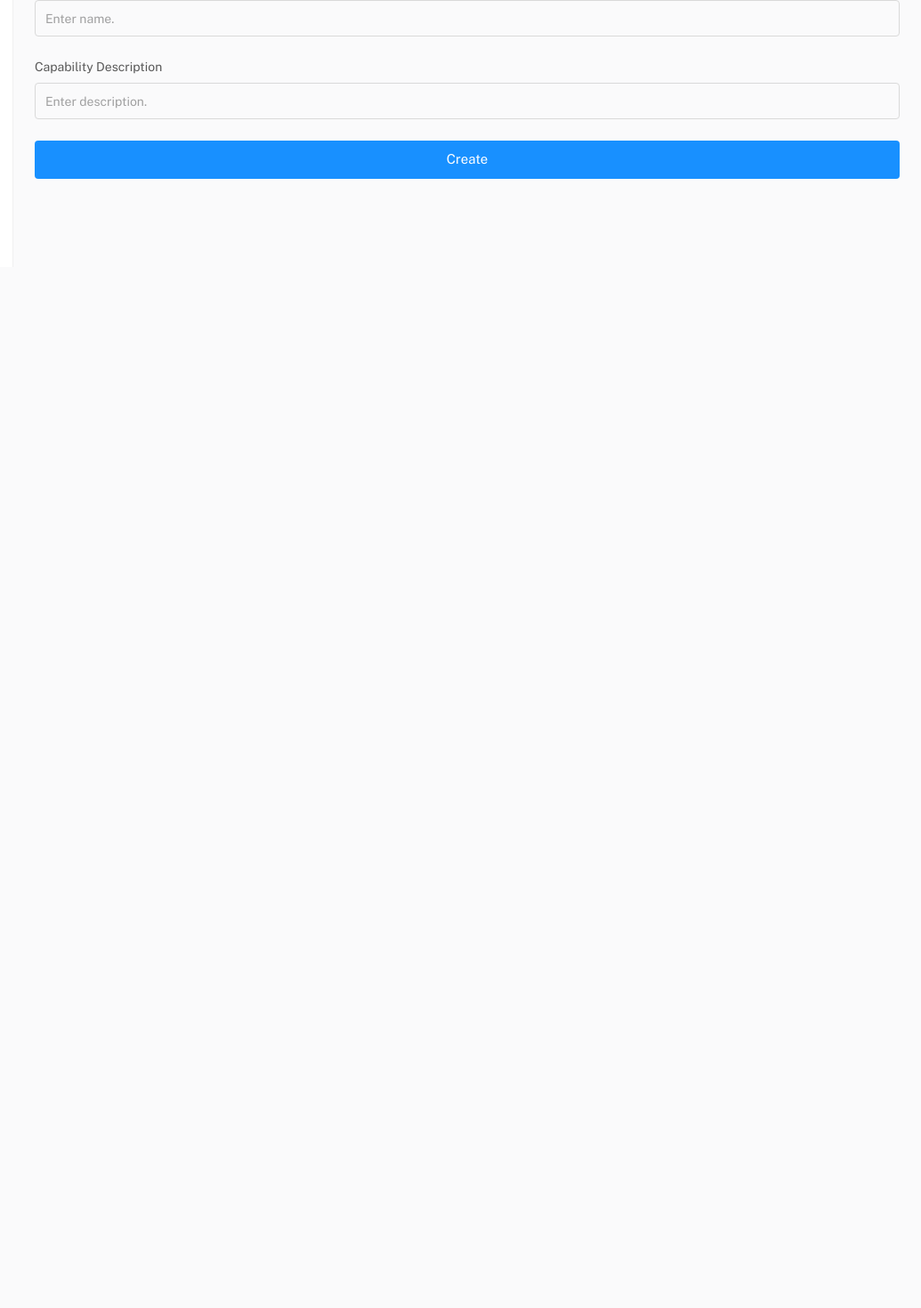
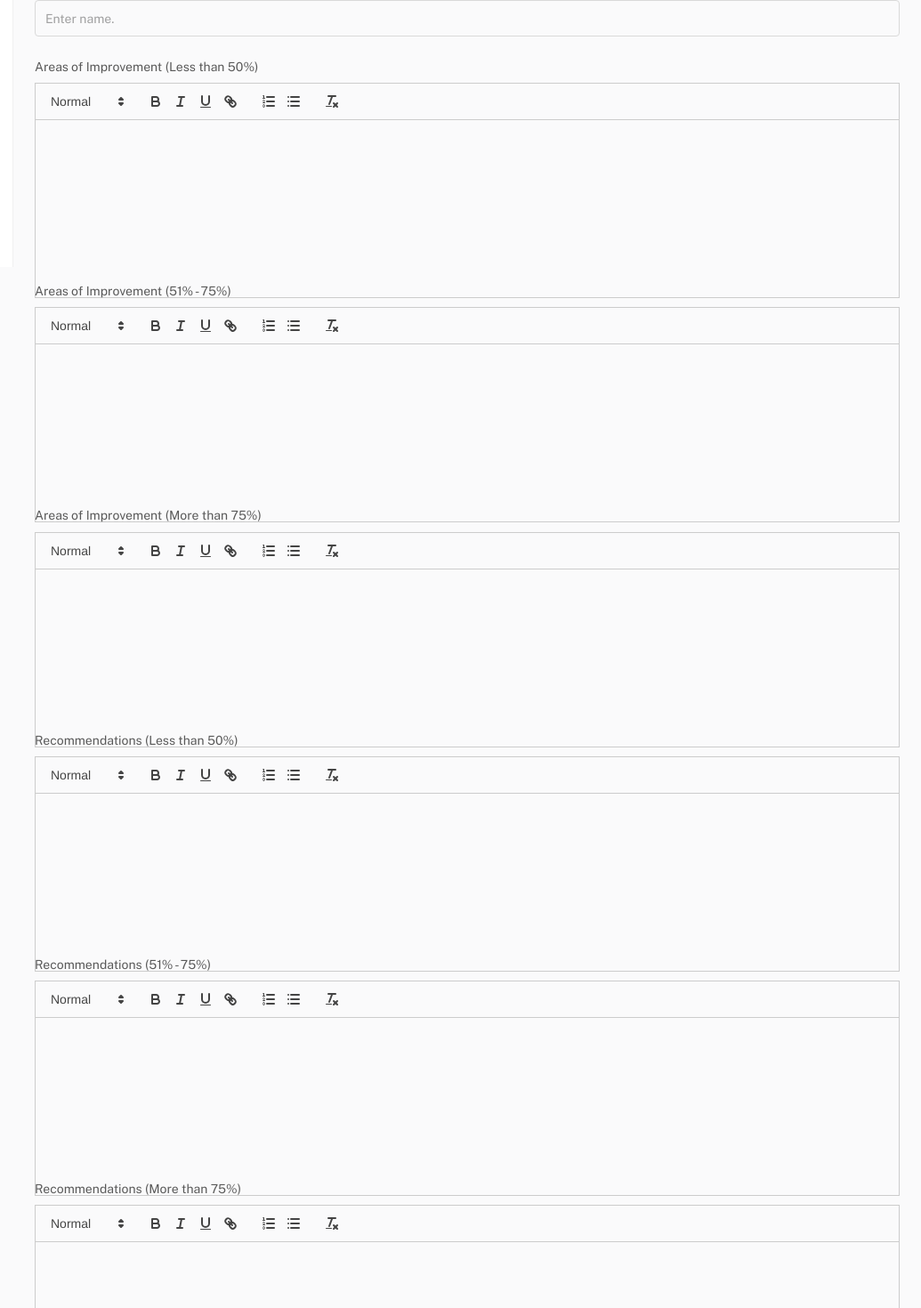
Before and after one commit to jyotirmoy3030/learning_booth_admin_v2, a React (Create React App) app: page /dashboard/capabilities in a window 1280 px wide. Shown: the part 500-1970 px from the top of the page at 89% size, without its empty margins (245-1280 px from the left). Before the commit the page ends 800 px from the top, so only its background shows below. Built offline with nearby package versions, Linux system fonts and the light colour scheme; no server answers.

Commit message:
New feature added

```diff
--- a/src/pages/admin/Master/CapabilitiesMaster.jsx
+++ b/src/pages/admin/Master/CapabilitiesMaster.jsx
@@ -11,10 +11,8 @@ import {
 } from '@mui/material';
 import * as Yup from 'yup';
 import { Formik } from 'formik';
-
 import AnimateButton from 'components/@extended/AnimateButton';
 import { Table } from 'antd';
-// EditOutlined,
 import { DeleteOutlined } from '@ant-design/icons';
 import '../styles/admin.css';
 import { toast } from 'react-toastify';
@@ -23,6 +21,8 @@ import {
   deleteCapability,
   getAllCapabilites,
 } from 'services/Master/Capabilities';
+import ReactQuill from 'react-quill';
+import 'react-quill/dist/quill.snow.css';
 
 const CapabilitiesMaster = () => {
   const [capabilities, setCapabilities] = useState([]);
@@ -84,10 +84,22 @@ const CapabilitiesMaster = () => {
         initialValues={{
           name: '',
           description: '',
+          areasOfImprovementLow: '',
+          areasOfImprovementMid: '',
+          areasOfImprovementHigh: '',
+          recommendationsLow: '',
+          recommendationsMid: '',
+          recommendationsHigh: '',
         }}
         validationSchema={Yup.object().shape({
           name: Yup.string().max(255).required('Name is required'),
           description: Yup.string().required('Description is required'),
+          areasOfImprovementLow: Yup.string().required('Field is required'),
+          areasOfImprovementMid: Yup.string().required('Field is required'),
+          areasOfImprovementHigh: Yup.string().required('Field is required'),
+          recommendationsLow: Yup.string().required('Field is required'),
+          recommendationsMid: Yup.string().required('Field is required'),
+          recommendationsHigh: Yup.string().required('Field is required'),
         })}
         onSubmit={async (
           values,
@@ -116,9 +128,11 @@ const CapabilitiesMaster = () => {
           isSubmitting,
           touched,
           values,
+          setFieldValue,
         }) => (
           <form noValidate onSubmit={handleSubmit}>
             <Grid container spacing={3}>
+              {/* Capability Name */}
               <Grid item xs={12}>
                 <Stack spacing={1}>
                   <InputLabel htmlFor="name">Capability Name</InputLabel>
@@ -140,11 +154,81 @@ const CapabilitiesMaster = () => {
                   )}
                 </Stack>
               </Grid>
+
+              {/* Areas of Improvement Fields */}
               <Grid item xs={12}>
                 <Stack spacing={1}>
-                  <InputLabel htmlFor="description">
-                    Capability Description
-                  </InputLabel>
+                  <InputLabel>Areas of Improvement (Less than 50%)</InputLabel>
+                  <ReactQuill
+                    theme={'snow'}
+                    value={values.areasOfImprovementLow}
+                    onChange={(value) => setFieldValue('areasOfImprovementLow', value)}
+                    style={{ height: '200px' }}
+                  />
+                </Stack>
+              </Grid>
+              <Grid item xs={12}>
+                <Stack spacing={1}>
+                  <InputLabel>Areas of Improvement (51% - 75%)</InputLabel>
+                  <ReactQuill
+                    theme={'snow'}
+                    value={values.areasOfImprovementMid}
+                    onChange={(value) => setFieldValue('areasOfImprovementMid', value)}
+                    style={{ height: '200px' }}
+                  />
+                </Stack>
+              </Grid>
+              <Grid item xs={12}>
+                <Stack spacing={1}>
+                  <InputLabel>Areas of Improvement (More than 75%)</InputLabel>
+                  <ReactQuill
+                    theme={'snow'}
+                    value={values.areasOfImprovementHigh}
+                    onChange={(value) => setFieldValue('areasOfImprovementHigh', value)}
+                    style={{ height: '200px' }}
+                  />
+                </Stack>
+              </Grid>
+
+              {/* Recommendations Fields */}
+              <Grid item xs={12}>
+                <Stack spacing={1}>
+                  <InputLabel>Recommendations (Less than 50%)</InputLabel>
+                  <ReactQuill
+                    theme={'snow'}
+                    value={values.recommendationsLow}
+                    onChange={(value) => setFieldValue('recommendationsLow', value)}
+                    style={{ height: '200px' }}
+                  />
+                </Stack>
+              </Grid>
+              <Grid item xs={12}>
+                <Stack spacing={1}>
+                  <InputLabel>Recommendations (51% - 75%)</InputLabel>
+                  <ReactQuill
+                    theme={'snow'}
+                    value={values.recommendationsMid}
+                    onChange={(value) => setFieldValue('recommendationsMid', value)}
+                    style={{ height: '200px' }}
+                  />
+                </Stack>
+              </Grid>
+              <Grid item xs={12}>
+                <Stack spacing={1}>
+                  <InputLabel>Recommendations (More than 75%)</InputLabel>
+                  <ReactQuill
+                    theme={'snow'}
+                    value={values.recommendationsHigh}
+                    onChange={(value) => setFieldValue('recommendationsHigh', value)}
+                    style={{ height: '200px' }}
+                  />
+                </Stack>
+              </Grid>
+
+              {/* Capability Description */}
+              <Grid item xs={12}>
+                <Stack spacing={1}>
+                  <InputLabel htmlFor="description">Capability Description</InputLabel>
                   <OutlinedInput
                     id="description"
                     type="text"
@@ -157,15 +241,14 @@ const CapabilitiesMaster = () => {
                     error={Boolean(touched.description && errors.description)}
                   />
                   {touched.description && errors.description && (
-                    <FormHelperText
-                      error
-                      id="standard-weight-helper-text-description"
-                    >
+                    <FormHelperText error id="standard-weight-helper-text-description">
                       {errors.description}
                     </FormHelperText>
                   )}
                 </Stack>
               </Grid>
+
+              {/* Submit Button */}
               <Grid item xs={12}>
                 <AnimateButton>
                   <Button
@@ -185,6 +268,7 @@ const CapabilitiesMaster = () => {
           </form>
         )}
       </Formik>
+
     </div>
   );
 };
```
